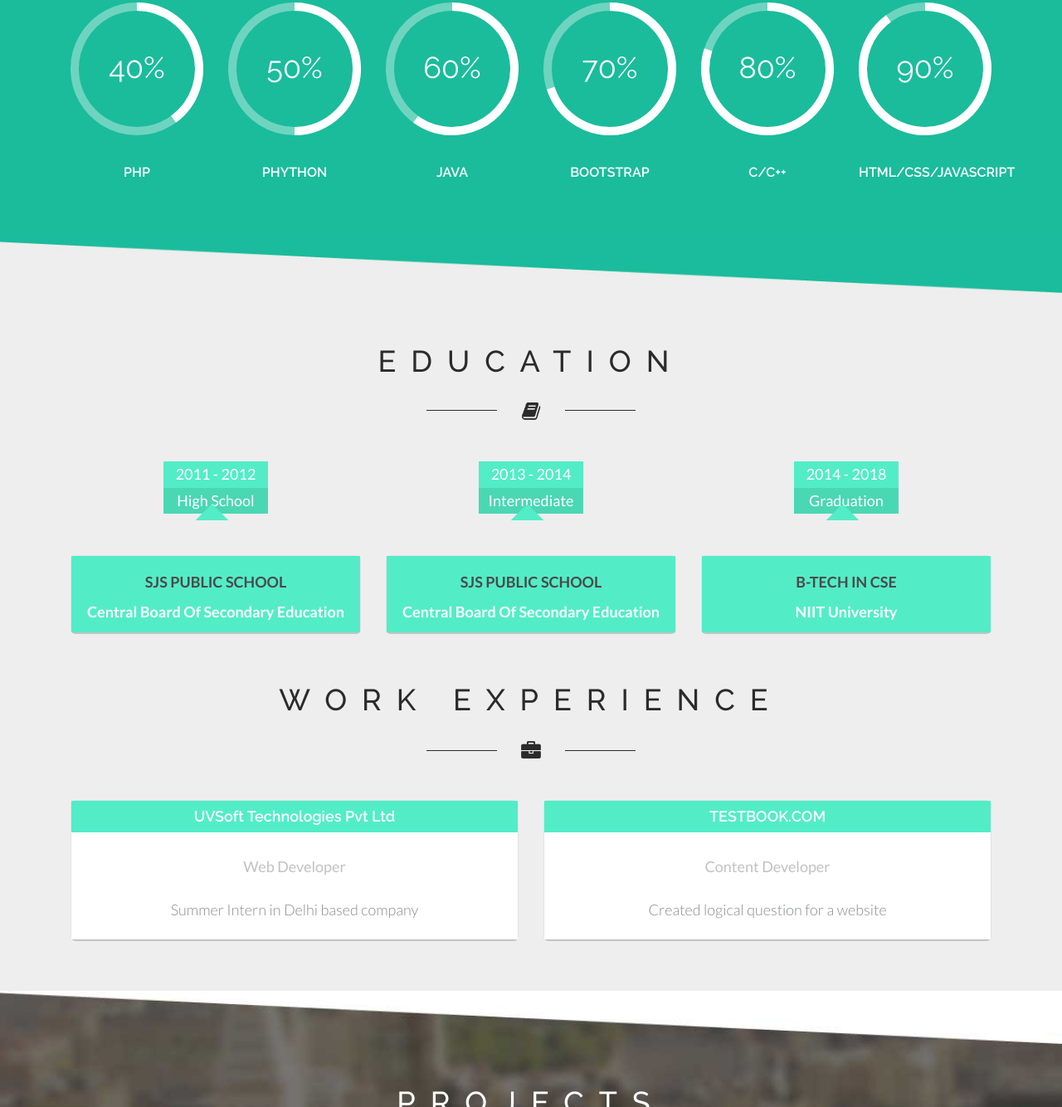
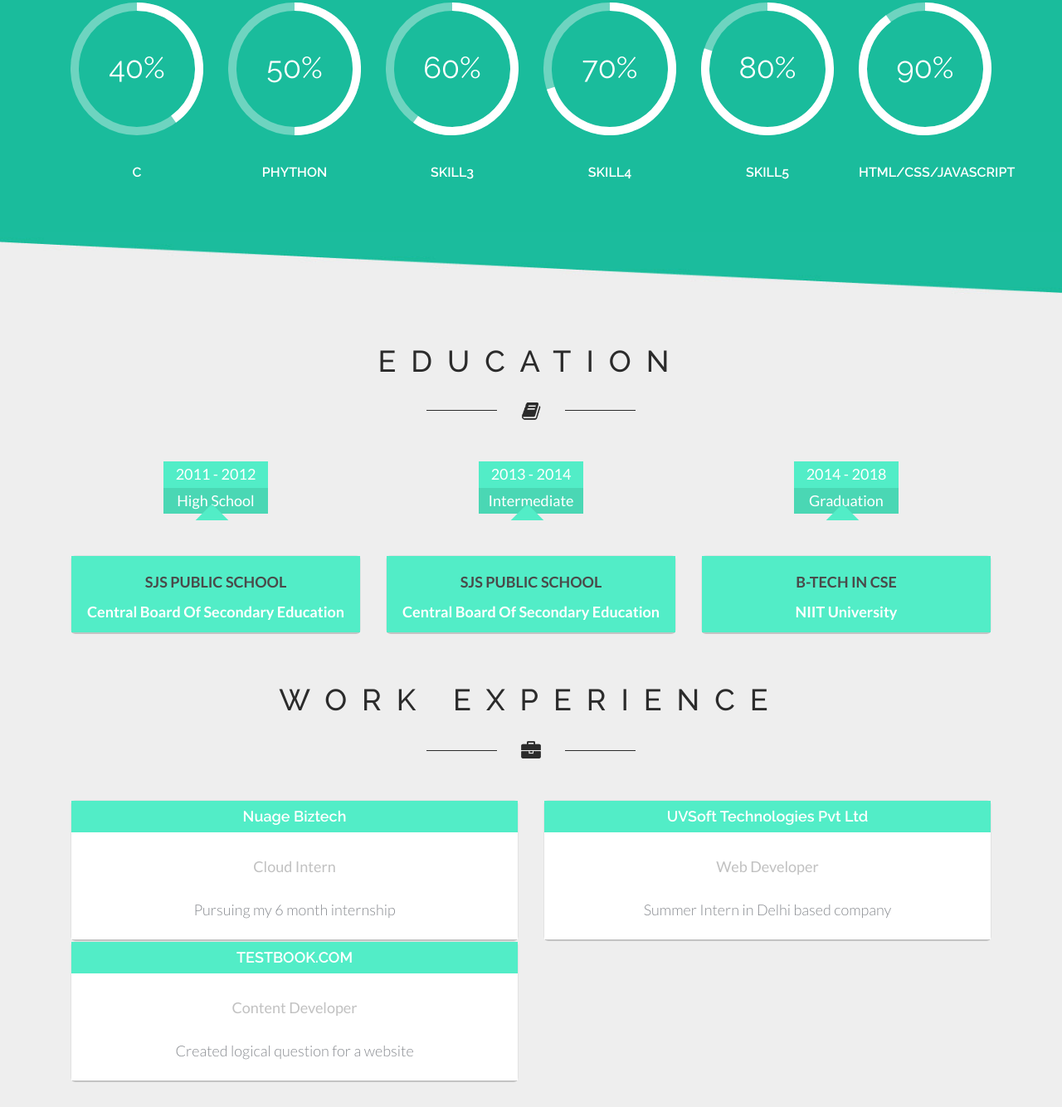
Before and after one commit to anshumansing/anshumansing.github.io, a plain HTML site: page index.html in a window 1280 px wide. Shown: the part 1344-2678 px from the top of the page at 83% size. Drawn offline with Linux system fonts and the light colour scheme.

Commit message:
internship and skill update

```diff
--- a/index.html
+++ b/index.html
@@ -148,7 +148,7 @@ I am sports loving person and use to play various sports. My hobbies are gamming
 		<div class="skill-grids">
 					<div class="col-md-2 skills-grid text-center">
 						<div class="circle" id="circles-1"></div>
-						<p>Php</p>
+						<p>C</p>
 					</div>
 					<div class="col-md-2 skills-grid text-center">
 						<div class="circle" id="circles-2"></div>
@@ -156,15 +156,15 @@ I am sports loving person and use to play various sports. My hobbies are gamming
 					</div>
 					<div class="col-md-2 skills-grid text-center">
 						<div class="circle" id="circles-3"></div>
-						<p>JAVA</p>
+						<p>Skill3</p>
 					</div>
 					<div class="col-md-2 skills-grid text-center">
 						<div class="circle" id="circles-4"></div>
-						<p>Bootstrap</p>
+						<p>Skill4</p>
 					</div>
 					<div class="col-md-2 skills-grid text-center">
 						<div class="circle" id="circles-5"></div>
-						<p>C/C++</p>
+						<p>Skill5</p>
 					</div>
 					<div class="col-md-2 skills-grid text-center">
 						<div class="circle" id="circles-6"></div>
@@ -254,6 +254,16 @@ I am sports loving person and use to play various sports. My hobbies are gamming
 		</div>
 		<div class="strip text-center"><img src="images/work.png" alt=" "/></div>
 		<div class="work-grids">
+			<div class="col-md-6 w-grid">
+				<div class="work-grid">
+					<h3>Nuage Biztech</h3>
+					<div class="work-grid-info">
+
+						<h5>Cloud Intern</h5>
+						<p>Pursuing  my 6 month internship</p>
+					</div>
+				</div>
+			</div>
 			<div class="col-md-6 w-grid">
 				<div class="work-grid">
 					<h3>UVSoft Technologies Pvt Ltd</h3>
```
